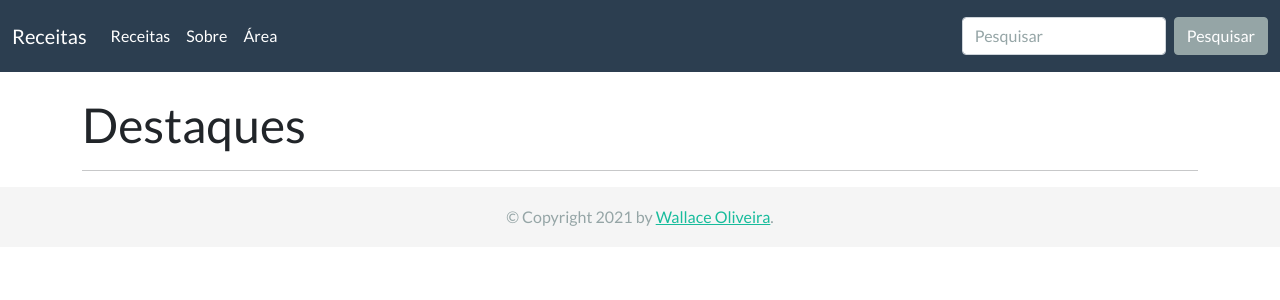
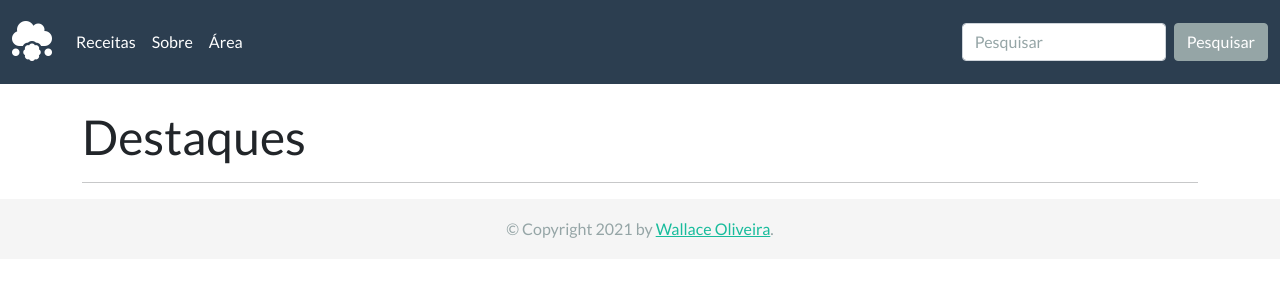
Before and after one commit to wallaceskt/receitas, a PHP site: page / in a window 1280 px wide. Shown: the top 300 px of the page. Run offline with PHP 8.4, Linux system fonts and the light colour scheme; data that the repository does not hold is empty.

Commit message:
Adicionei o ícone do projeto com font awesome

```diff
--- a/app/site/view/partials/body.twig.php
+++ b/app/site/view/partials/body.twig.php
@@ -8,6 +8,7 @@
     <title>{% block title %}{% endblock %}</title>
     <link href="{{BASE}}img/favicon.png" rel="icon">
     <link rel="stylesheet" href="{{BASE}}css/bootstrap.min.css">
+    <link rel="stylesheet" href="https://cdnjs.cloudflare.com/ajax/libs/font-awesome/5.15.3/css/all.css">
     <link rel="stylesheet" href="{{BASE}}css/style.css">
 
     {% block head %}{% endblock %}
--- a/app/site/view/partials/header.twig.php
+++ b/app/site/view/partials/header.twig.php
@@ -2,10 +2,7 @@
 
     <div class="container-fluid">
 
-        <a class="navbar-brand" href="{{BASE}}">Receitas</a>
-        <button class="navbar-toggler" type="button" data-bs-toggle="collapse" data-bs-target="#navbarColor01" aria-controls="navbarColor01" aria-expanded="false" aria-label="Toggle navigation">
-        <span class="navbar-toggler-icon"></span>
-        </button>
+        <a class="navbar-brand" href="{{BASE}}"><i class="fas fa-cloud-meatball fa-2x"></i></a>
 
         <div class="collapse navbar-collapse" id="navbarColor01">
 
```
